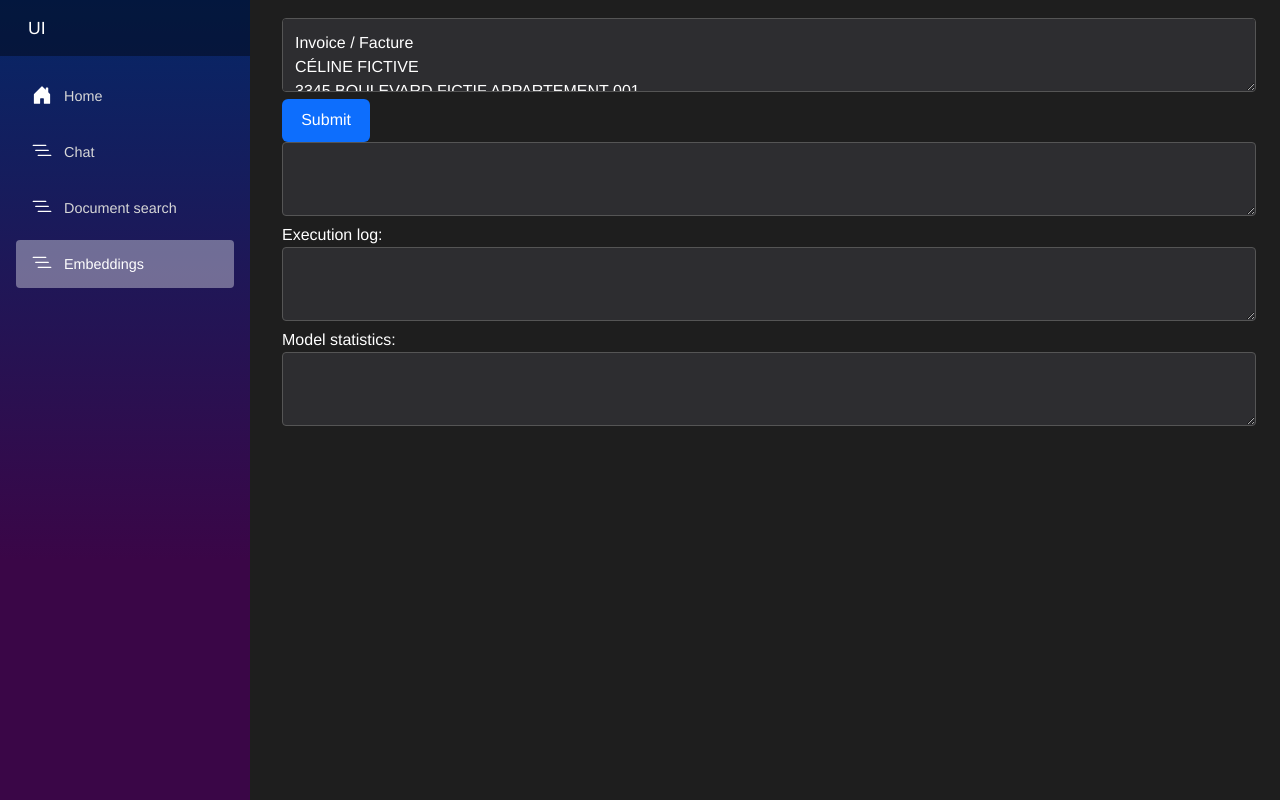
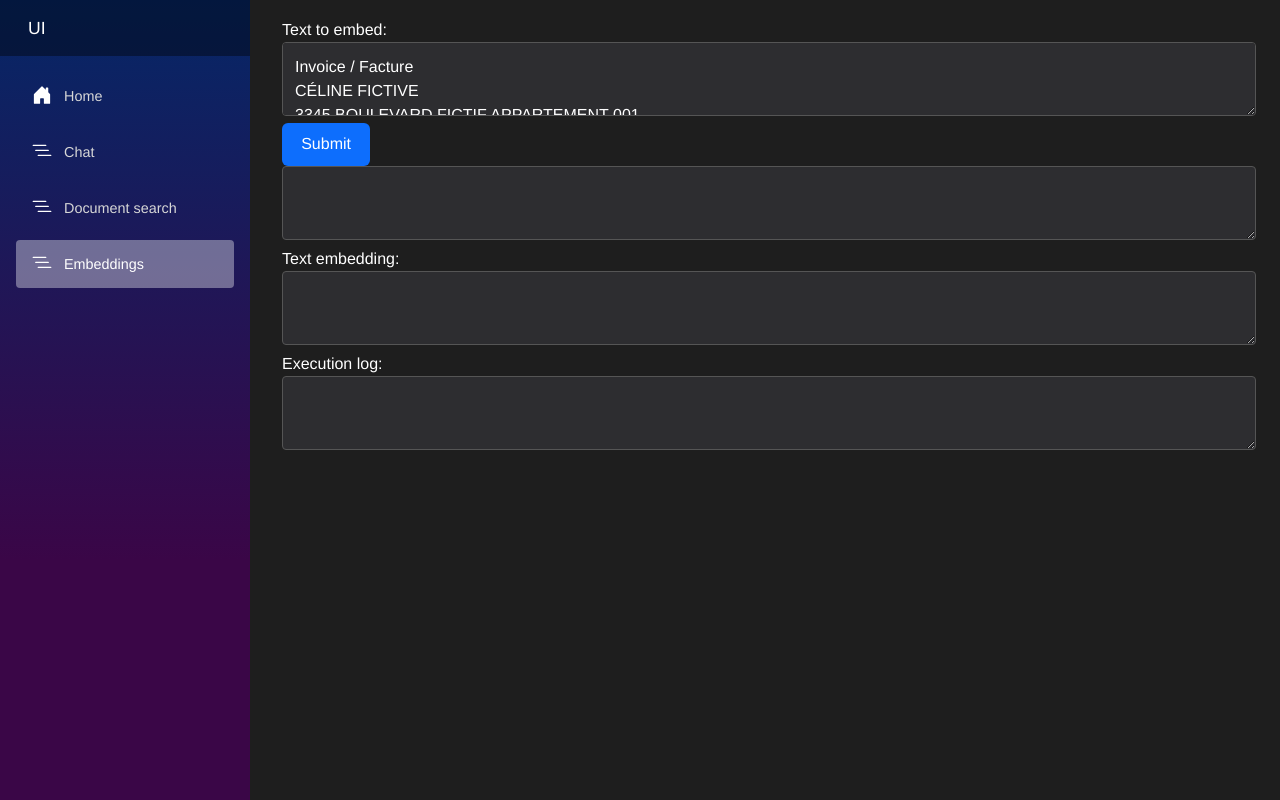
Before and after one commit to GuyHarel-Dev/Foundry-Project-02, an ASP.NET Core app: page /embeddings in a window 1280 px wide. Run offline with ASP.NET Core 8, Linux system fonts and the light colour scheme; style sheets or scripts are compiled from the project's sources.

Commit message:
refact (ui); embedding

```diff
--- a/DemoAzAI.Blazor/Components/Pages/Embeddings.razor
+++ b/DemoAzAI.Blazor/Components/Pages/Embeddings.razor
@@ -10,7 +10,8 @@
 
 @inject FoundryApiClient apiClient
 
-<textarea @bind="TextToEmbedd"></textarea>
+<label for="TextToEmbed">Text to embed:</label>
+<textarea @bind="TextToEmbed"></textarea>
 
 <form @onsubmit="EmbeddText">
     <button type="submit">Submit</button>
@@ -23,26 +24,27 @@
 
 <textarea @bind="TextGuid"></textarea>
 
-<div class="doc-analysis-area">
+<div>
+    <div>
+        <label for="EmbeddedText">Text embedding:</label>
+        <textarea readonly value="@EmbeddedText"></textarea>
+    </div>
     <div>
         <label for="executionLog">Execution log:</label>
         <textarea readonly value="@ExecutionLog"></textarea>
     </div>
 
-    <div>
-        <label for="statistics">Model statistics:</label>
-        <textarea readonly value="@Statistics"></textarea>
-    </div>
+
 </div>
 
 @code {
 
     private bool isBusy;
-    private string TextToEmbedd = TextToEmbeddDefault;
+    private string TextToEmbed = TextToEmbedDefault;
     private string TextGuid = string.Empty;
 
     private string ExecutionLog = string.Empty;
-    private string Statistics = string.Empty;
+    private string EmbeddedText = string.Empty;
 
     private async Task EmbeddText()
     {
@@ -51,17 +53,17 @@
         {
             isBusy = true;
 
-            Statistics = string.Empty;
+            EmbeddedText = string.Empty;
             ExecutionLog = string.Empty;
 
             StepTracer.ClearSteps();
-            StepTracer.AddStep( "BlazorUi", $"{nameof(EmbeddText)}: Starting embedding for text: {TextToEmbedd.Substring(0, 32)}...");
+            StepTracer.AddStep( "BlazorUi", $"{nameof(EmbeddText)}: Starting embedding text...");
 
             ExecutionLog = StepTracer.GetSteps();
 
             await RefreshUI();
 
-            List<string> lines = TextToEmbedd
+            List<string> lines = TextToEmbed
                 .Split(new[] { "\r\n", "\n" }, StringSplitOptions.RemoveEmptyEntries)
                 .ToList();
 
@@ -87,7 +89,7 @@
 
             EmbeddingTextResponseDto result = response.Value;
 
-            Statistics = result.GetSummary();
+            EmbeddedText = result.GetSummary();
         }
         catch (Exception ex)
         {
@@ -102,7 +104,7 @@
 
     }
 
-    private static string TextToEmbeddDefault = @"Invoice / Facture
+    private static string TextToEmbedDefault = @"Invoice / Facture
 CÉLINE FICTIVE
 3345 BOULEVARD FICTIF APPARTEMENT 001
 Paid / Payé
```
